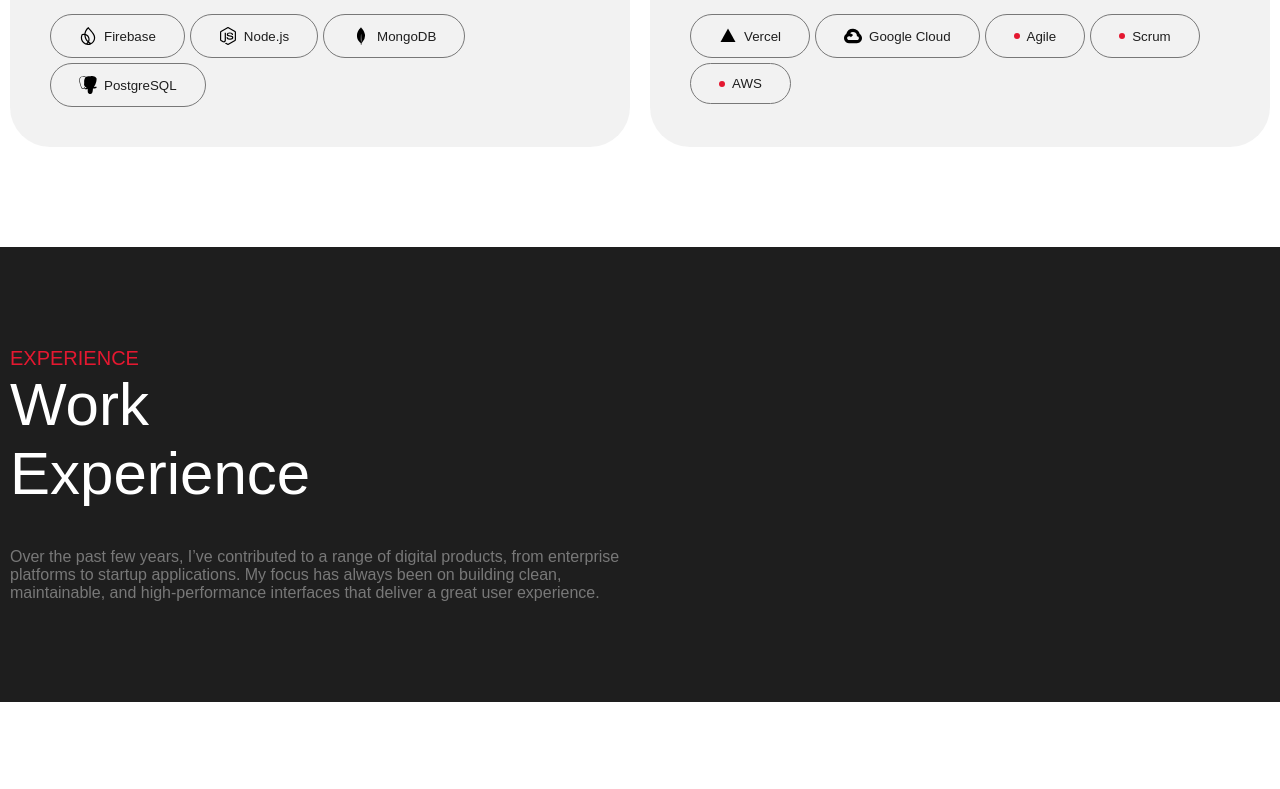
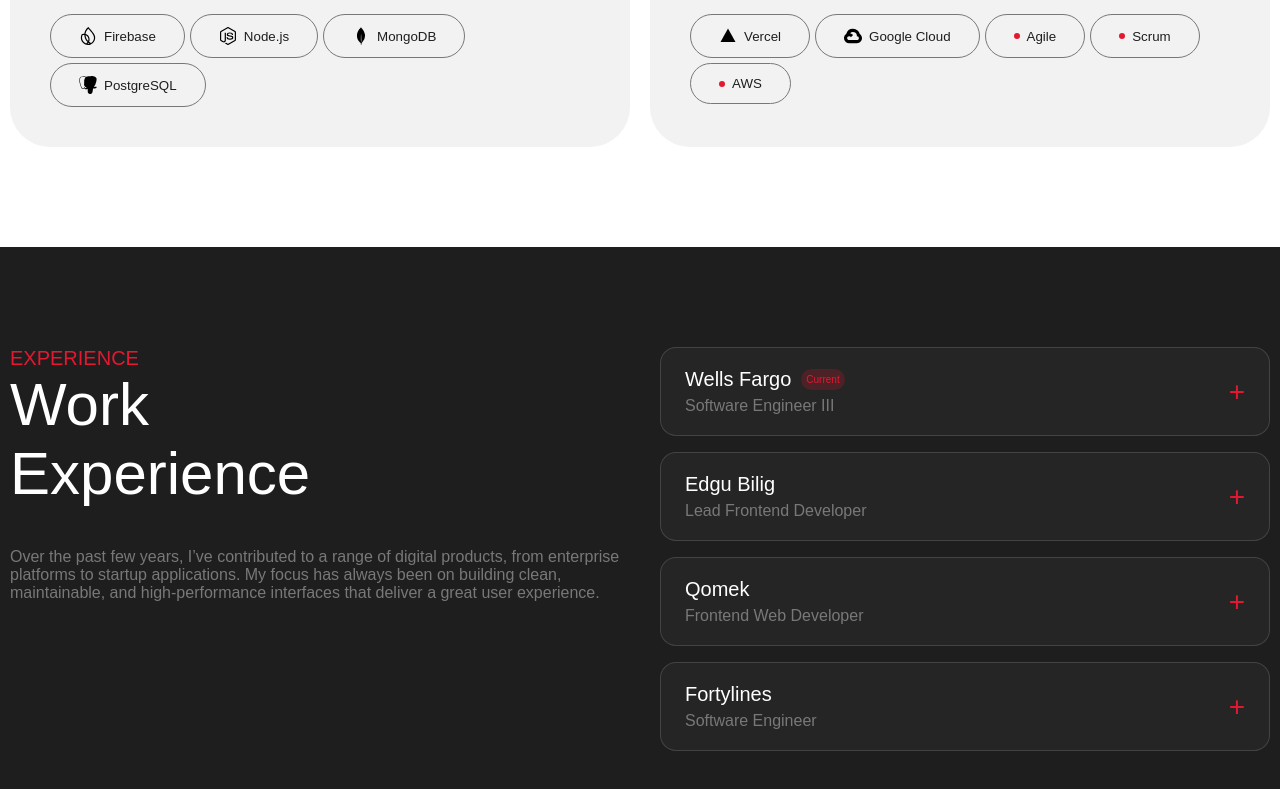
Before and after one commit to fullmetalldev/New-Portfolio, a React (Vite) app: page / in a window 1280 px wide. Shown: the part 1316-2105 px from the top of the page. Before the commit the page ends 2018 px from the top, so only its background shows below. Built offline with nearby package versions, Linux system fonts and the light colour scheme; a web font is replaced by a local one.

Commit message:
work section is completed, added some animation for accordions

```diff
--- a/src/sections/Work/Work.jsx
+++ b/src/sections/Work/Work.jsx
@@ -1,4 +1,5 @@
 import "./work.scss";
+import WorkAccordion from "./WorkAccordion/WorkAccordion";
 
 const Work = () => {
   return (
@@ -15,15 +16,15 @@
             </h2>
             <span className="Work__content_description text-grey">
               Over the past few years, I’ve contributed to a range of digital
-              products, from enterprise platforms to startup applications.
-              My focus has always been on building clean, maintainable, and
+              products, from enterprise platforms to startup applications. My
+              focus has always been on building clean, maintainable, and
               high-performance interfaces that deliver a great user experience.
             </span>
           </div>
-        </div>
 
-        <div className="Work__content_right">
-
+          <div className="Work__content_right">
+            <WorkAccordion />
+          </div>
         </div>
       </div>
     </section>
--- /dev/null
+++ b/src/sections/Work/WorkAccordion/WorkAccordion.jsx
@@ -0,0 +1,64 @@
+import { useState } from "react";
+import WorkExperience from "../experience.json";
+import "./WorkAccordion.scss";
+
+const WorkAccordion = () => {
+  const [openIndex, setOpenIndex] = useState(null);
+
+  const toggleItem = (index) => {
+    setOpenIndex((currentIndex) => (currentIndex === index ? null : index));
+  };
+
+  return (
+    <div className="WorkAccordion">
+      {WorkExperience?.map((work, index) => {
+        const isOpen = openIndex === index;
+
+        return (
+          <div
+            className={`WorkAccordion__item ${isOpen ? "is-open" : ""}`}
+            key={`${work.name}-${index}`}
+          >
+            <button
+              className="WorkAccordion__trigger"
+              type="button"
+              onClick={() => toggleItem(index)}
+              aria-expanded={isOpen}
+            >
+              <div className="WorkAccordion__summary">
+                <h3 className="WorkAccordion__name text-white">
+                  {work?.name}{" "}
+                  {work?.present && (
+                    <span className="WorkAccordion__name-current text-red bg-red-opacity">
+                      Current
+                    </span>
+                  )}
+                </h3>
+                <span className="WorkAccordion__title text-grey">
+                  {work?.title}
+                </span>
+              </div>
+              <span className="WorkAccordion__icon">{isOpen ? "–" : "+"}</span>
+            </button>
+
+            <div
+              className={`WorkAccordion__content ${isOpen ? "is-open" : ""}`}
+            >
+              <div className="WorkAccordion__meta">
+                <span>{work?.from}</span>
+                <span>–</span>
+                <span>{work?.to}</span>
+              </div>
+              <div className="WorkAccordion__meta">
+                <span>{work?.location}</span>
+              </div>
+              <p className="WorkAccordion__description">{work?.description}</p>
+            </div>
+          </div>
+        );
+      })}
+    </div>
+  );
+};
+
+export default WorkAccordion;
--- /dev/null
+++ b/src/sections/Work/WorkAccordion/WorkAccordion.scss
@@ -0,0 +1,101 @@
+.WorkAccordion {
+  display: flex;
+  flex-direction: column;
+  gap: 16px;
+
+  &__item {
+    border: 1px solid var(--primary-opacity-white);
+    border-radius: 16px;
+    padding: 20px 24px;
+    background: rgba(255, 255, 255, 0.03);
+    transition:
+      border-color 0.25s ease,
+      background 0.25s ease;
+
+    &.is-open {
+      border-color: var(--primary-red);
+      background: rgba(228, 24, 48, 0.08);
+    }
+  }
+
+  &__trigger {
+    width: 100%;
+    border: 0;
+    background: transparent;
+    color: inherit;
+    padding: 0;
+    display: flex;
+    justify-content: space-between;
+    align-items: center;
+    text-align: left;
+    cursor: pointer;
+  }
+
+  &__summary {
+    display: flex;
+    flex-direction: column;
+    gap: 6px;
+  }
+
+  &__name {
+    font-size: var(--font-size-text-med);
+    font-weight: 500;
+    display: flex;
+    align-items: center;
+    &-current {
+      margin-left: 10px;
+      font-size: 10px;
+      padding: 5px;
+      border-radius: 15px;
+    }
+  }
+
+  &__title {
+    font-size: var(--font-size-text);
+  }
+
+  &__icon {
+    font-size: 28px;
+    color: var(--primary-red);
+    line-height: 1;
+  }
+
+  &__content {
+    max-height: 0;
+    overflow: hidden;
+    opacity: 0;
+    transform: translateY(-8px);
+    transition:
+      max-height 0.35s ease,
+      opacity 0.25s ease,
+      transform 0.25s ease,
+      margin-top 0.25s ease,
+      padding-top 0.25s ease;
+
+    &.is-open {
+      max-height: 300px;
+      opacity: 1;
+      transform: translateY(0);
+      margin-top: 16px;
+      padding-top: 16px;
+      border-top: 1px solid var(--primary-opacity-white);
+      display: flex;
+      flex-direction: column;
+      gap: 10px;
+    }
+  }
+
+  &__meta {
+    display: flex;
+    flex-wrap: wrap;
+    gap: 8px;
+    color: var(--primary-grey);
+    font-size: var(--font-size-text-small);
+  }
+
+  &__description {
+    color: var(--primary-white);
+    line-height: 1.7;
+    font-size: var(--font-size-text);
+  }
+}
--- /dev/null
+++ b/src/sections/Work/experience.json
@@ -0,0 +1,35 @@
+[
+  {
+    "name": "Wells Fargo",
+    "title": "Software Engineer III",
+    "present": true,
+    "from": "Mar 2024",
+    "to": "Present",
+    "location": "San Francisco Bay Area, CA",
+    "description": "Contributed to the Auto Loans platform by integrating microservices APIs with existing legacy systems, ensuring seamless interoperability. - Participated in modernization initiatives, refactoring and migrating legacy code to scalable, maintainable architectures. - Produced and refined technical documentation, transforming complex legacy implementations into clear, developer-friendly resources."
+  },
+  {
+    "name": "Edgu Bilig",
+    "title": "Lead Frontend Developer",
+    "from": "June 2024",
+    "to": "Mar 2026",
+    "location": "Houston, TX",
+    "description": "Developed the user interface for the website and an admin panel for content management. - Used TypeScript for data typing and Next.js for SEO optimization. - Integrated Basehub CMS to enable non-technical content management."
+  },
+  {
+    "name": "Qomek",
+    "title": "Frontend Web Developer",
+    "from": "Nov 2022",
+    "to": "Aug 2023",
+    "location": "Almaty, Kazakhstan",
+    "description": "- Full-cycle development of the medical web application using React, Redux, and TypeScript. - Developed an admin panel for managing support processes and analyzing statistics (number of users, medical service orders). - Implemented a user-friendly interface for handling requests, streamlining moderation, and updating platform content."
+  },
+  {
+    "name": "Fortylines",
+    "title": "Software Engineer",
+    "from": "May 2022",
+    "to": "Nov 2022",
+    "location": "Bishkek, Kyrgyzstan",
+    "description": "Developed, enhanced, and maintained a core financial project with complex calculations for a Swiss bank. Built new web applications using React to meet diverse client requirements."
+  }
+]
--- a/src/sections/Work/work.scss
+++ b/src/sections/Work/work.scss
@@ -1,16 +1,22 @@
 .Work {
   background: var(--primary-black);
+
   &__content {
     padding: 100px 0;
     width: 100%;
+    display: flex;
+    gap: 40px;
+
     &_description {
       margin-top: 40px;
     }
+
     &_left {
       width: 50%;
       display: flex;
       flex-direction: column;
     }
+
     &_right {
       width: 50%;
       display: flex;
```
